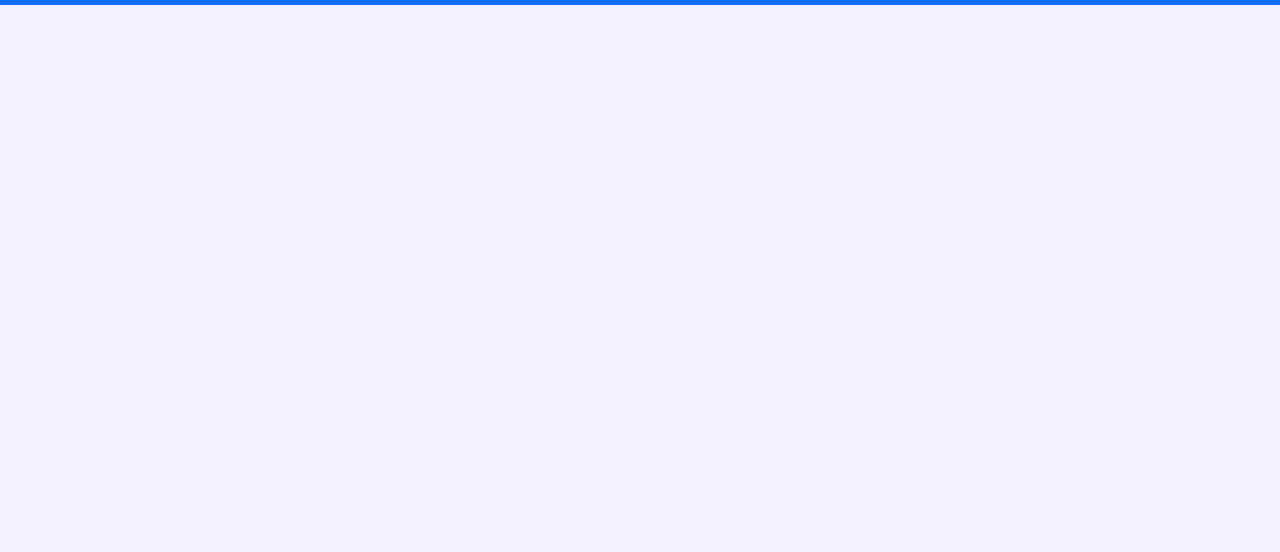
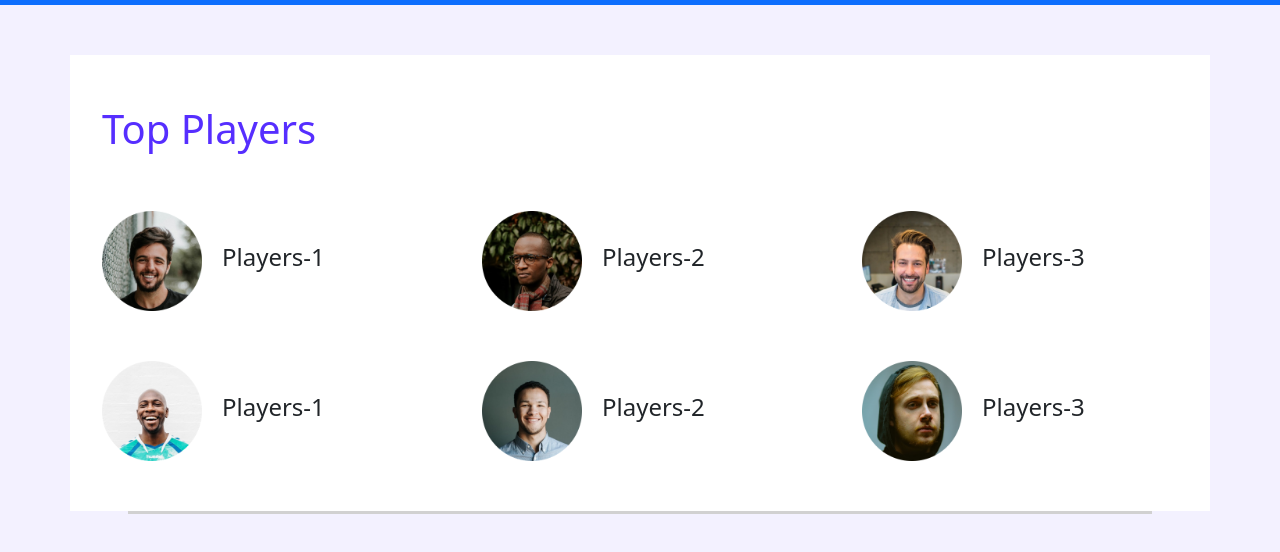
Before and after one commit to touhidcodes/leader-board, a plain HTML site: page index.html in a window 1280 px wide. Shown: the part 62-614 px from the top of the page. Drawn offline with nearby package versions, Linux system fonts and the light colour scheme.

Commit message:
top-players-complete

```diff
--- a/index.html
+++ b/index.html
@@ -42,9 +42,52 @@
         </div>
       </nav>
     </header>
-    <section>
-
+    <section class="container-fluid container top-player">
+        <div class="top-player-text">
+          <h1>Top Players</h1>
+         </div>
+         <div class="row">
+          <div class="col-md-4 d-flex align-items-center">
+           <div class="top-player-image " >
+             <img src="images/players/player-1.png" alt="">
+           </div>
+            <h4>Players-1</h4>
+          </div>
+          <div class="col-md-4 d-flex align-items-center">
+            <div class="top-player-image">
+             <img src="images/players/player-2.png" alt="">
+            </div>
+            <h4>Players-2</h4>
+          </div>
+          <div class="col-md-4 d-flex align-items-center">
+            <div class="top-player-image">
+             <img src="images/players/player-3.png" alt="">
+            </div>
+            <h4>Players-3</h4>
+          </div>
+         </div>
+         <div class="row">
+          <div class="col-md-4 d-flex align-items-center ">
+            <div class="top-player-image">
+             <img src="images/players/player-4.png" alt="">
+           </div>
+            <h4>Players-1</h4>
+          </div>
+          <div class="col-md-4 d-flex align-items-center ">
+            <div class="top-player-image">
+             <img src="images/players/player-5.png" alt="">
+           </div>
+            <h4>Players-2</h4>
+          </div>
+          <div class="col-md-4 d-flex align-items-center">
+            <div class="top-player-image">
+             <img src="images/players/player-6.png" alt="">
+           </div>
+            <h4>Players-3</h4>
+          </div>
+        </div>
     </section>
+    <div class="container hr"></div>
     <script
       src="https://cdn.jsdelivr.net/npm/@popperjs/core@2.9.2/dist/umd/popper.min.js"
       integrity="sha384-IQsoLXl5PILFhosVNubq5LC7Qb9DXgDA9i+tQ8Zj3iwWAwPtgFTxbJ8NT4GN1R8p"
--- a/style.css
+++ b/style.css
@@ -15,3 +15,33 @@
 body {
   background-color: #f3f1ff;
 }
+.row {
+  padding-bottom: 50px;
+}
+.top-player {
+  background-color: white;
+  margin-top: 50px;
+}
+.top-player-text {
+  padding-top: 50px;
+  padding-bottom: 50px;
+  padding-left: 20px;
+  color: 562EFF;
+}
+.top-player-image {
+  height: 100px;
+  width: 100px;
+  margin-left: 20px;
+}
+.top-player-image img {
+  width: 100%;
+}
+.col-md-4 h4 {
+  margin-left: 20px;
+}
+.hr {
+  height: 3px;
+  width: 80%;
+  margin: auto;
+  background-color: D1D1D1;
+}
```
